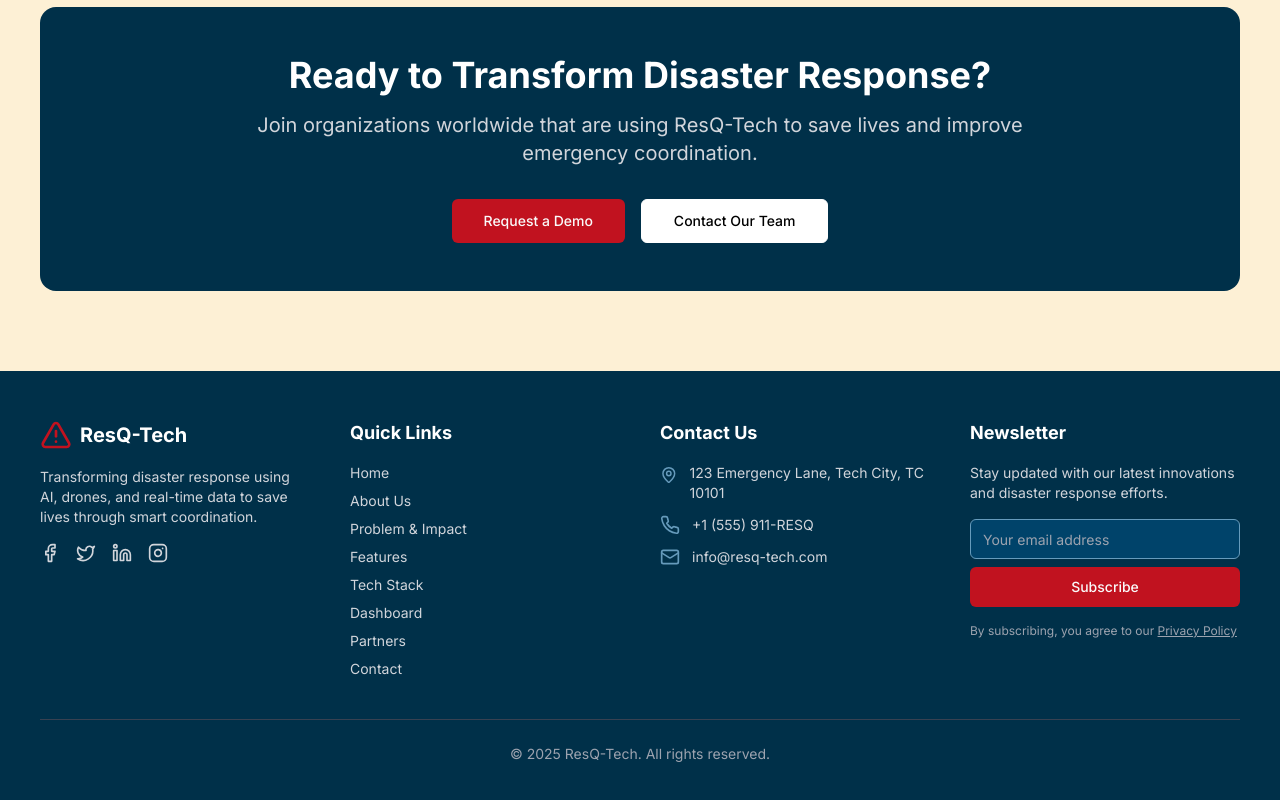
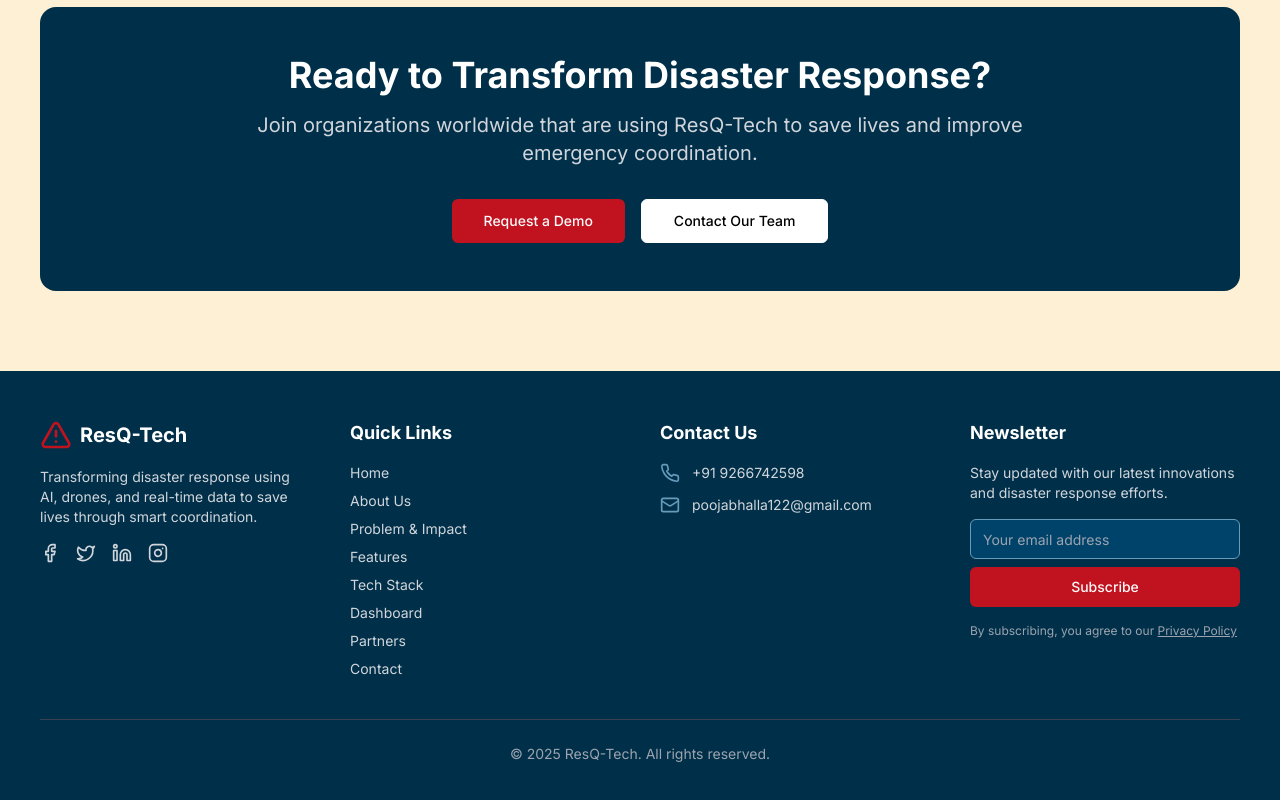
Before and after one commit to poojabhallaa/ResQTech-frontend, a Next.js app: page / in a window 1280 px wide. Shown: the part 3527-4327 px from the top of the page. Built offline with nearby package versions, Linux system fonts and the light colour scheme.

Commit message:
changed contact information

```diff
--- a/components/footer.tsx
+++ b/components/footer.tsx
@@ -69,17 +69,13 @@ export default function Footer() {
         <div className="space-y-4">
           <h3 className="font-bold text-lg">Contact Us</h3>
           <div className="space-y-3">
-            <div className="flex items-start space-x-3">
-              <MapPin className="h-5 w-5 text-[#669BBC] mt-0.5" />
-              <span className="text-sm text-gray-300">123 Emergency Lane, Tech City, TC 10101</span>
-            </div>
             <div className="flex items-center space-x-3">
               <Phone className="h-5 w-5 text-[#669BBC]" />
-              <span className="text-sm text-gray-300">+1 (555) 911-RESQ</span>
+              <span className="text-sm text-gray-300">+91 9266742598</span>
             </div>
             <div className="flex items-center space-x-3">
               <Mail className="h-5 w-5 text-[#669BBC]" />
-              <span className="text-sm text-gray-300">info@resq-tech.com</span>
+              <span className="text-sm text-gray-300">poojabhalla122@gmail.com</span>
             </div>
           </div>
         </div>
```
